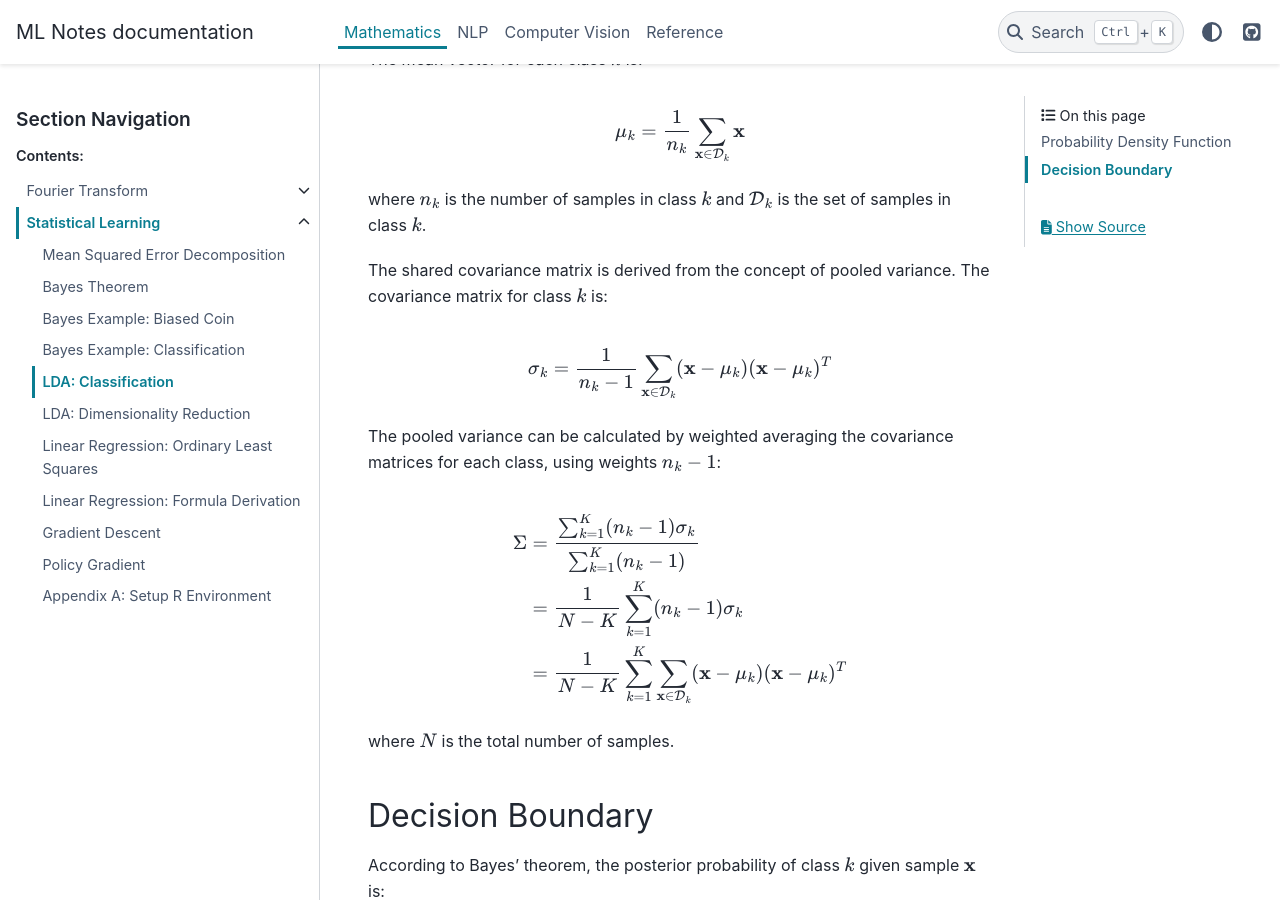
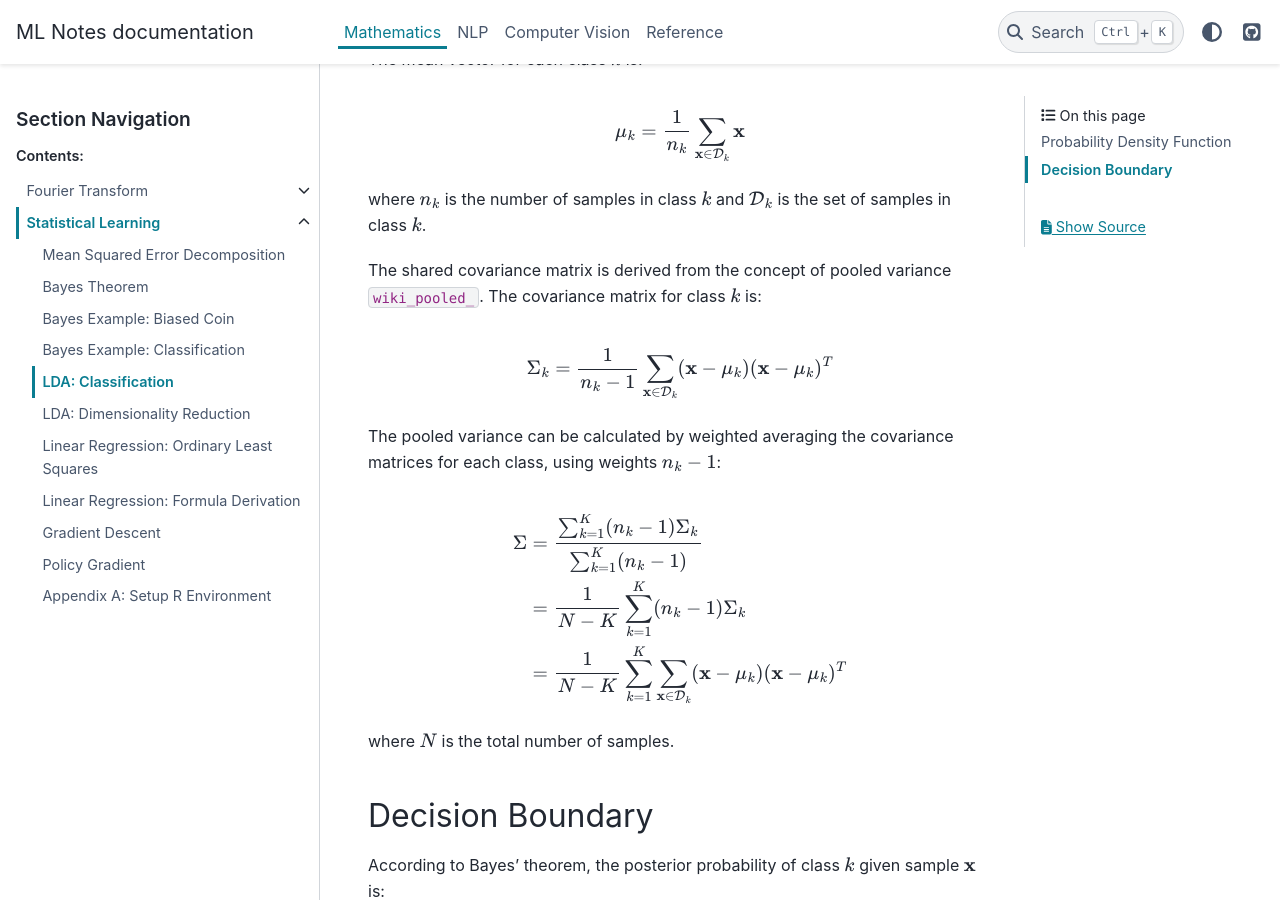
Before and after one commit to ppmzhang2/ppmzhang2.github.io, a Sphinx documentation site: the page built from source/math/sl/lda.rst, in a window 1280 px wide and 900 px high, scrolled down 960 px. Built offline with Sphinx 7.4.7 and the PyData theme 0.15.4, drawn with Linux system fonts in a browser that asks for light colours; cross-references to code outside the pages are shown as plain code; some of the changed text lies outside the part shown.

Commit message:
Revision
- revise LDA page
- add reference
- minor fixes

```diff
--- a/source/index.rst
+++ b/source/index.rst
@@ -3,12 +3,12 @@
    You can adapt this file completely to your liking, but it should at least
    contain the root `toctree` directive.
 
-Data Science Study Notes
-========================
+Machine Learning Study Notes
+============================
 
 .. toctree::
    :maxdepth: 2
-   :caption: Fields:
+   :caption: Table of Contents:
 
    math/index.rst
    nlp/index.rst
--- a/source/math/sl/lda.rst
+++ b/source/math/sl/lda.rst
@@ -64,12 +64,13 @@ The mean vector for each class `k` is:
 where `n_k` is the number of samples in class `k` and `\mathcal{D}_k` is the
 set of samples in class `k`.
 
-The shared covariance matrix is derived from the concept of pooled variance.
+The shared covariance matrix is derived from the concept of pooled variance
+:cite:p:`wiki_pooled_`.
 The covariance matrix for class `k` is:
 
 .. math::
 
-   \sigma_k =
+   \Sigma_k =
      \frac{1}{n_k - 1}
      \sum_{\mathbf{x} \in \mathcal{D}_k}
      (\mathbf{x} - \mathbf{\mu}_k)
@@ -81,10 +82,10 @@ matrices for each class, using weights `n_k - 1`:
 .. math::
 
    \Sigma &=
-     \frac{\sum_{k = 1}^K (n_k - 1) \sigma_k}{\sum_{k = 1}^K (n_k - 1)}
+     \frac{\sum_{k = 1}^K (n_k - 1) \Sigma_k}{\sum_{k = 1}^K (n_k - 1)}
      \\ &=
      \frac{1}{N - K}
-     \sum_{k = 1}^K (n_k - 1) \sigma_k
+     \sum_{k = 1}^K (n_k - 1) \Sigma_k
      \\ &=
      \frac{1}{N - K}
      \sum_{k = 1}^K
--- a/source/refs.bib
+++ b/source/refs.bib
@@ -59,6 +59,13 @@
 }
 
 % misc
+@misc{wiki_pooled_,
+  author = "Wikipedia",
+  title  = "{Pooled Variance}",
+  year   = "2023",
+  url    = {https://en.wikipedia.org/wiki/Pooled_variance},
+  note   = "[Online; accessed 7-May-2023]"
+}
 @misc{wiki_gmt_,
   author = "Wikipedia",
   title  = "{Gauss–Markov Theorem}",
```
Also changed, not shown: other parts of source/math/sl/lda.rst (+5 -3 lines).
